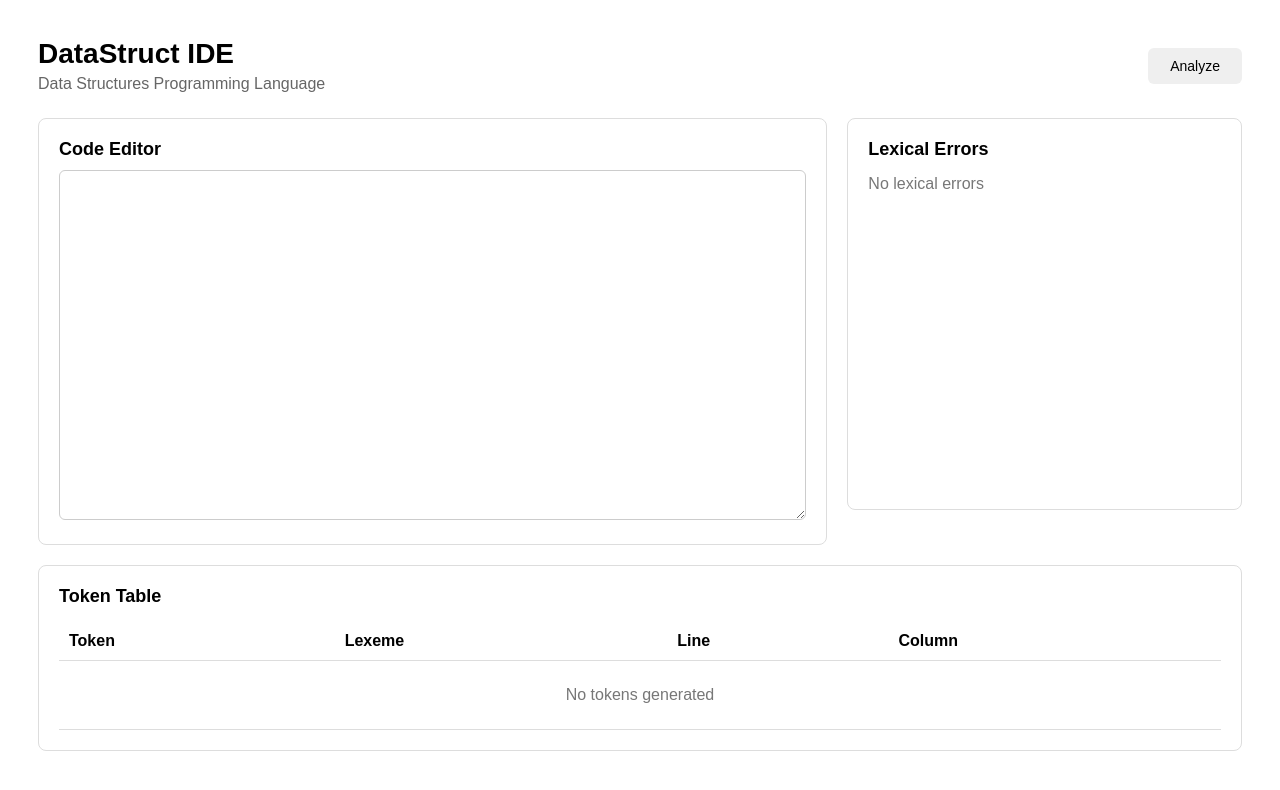
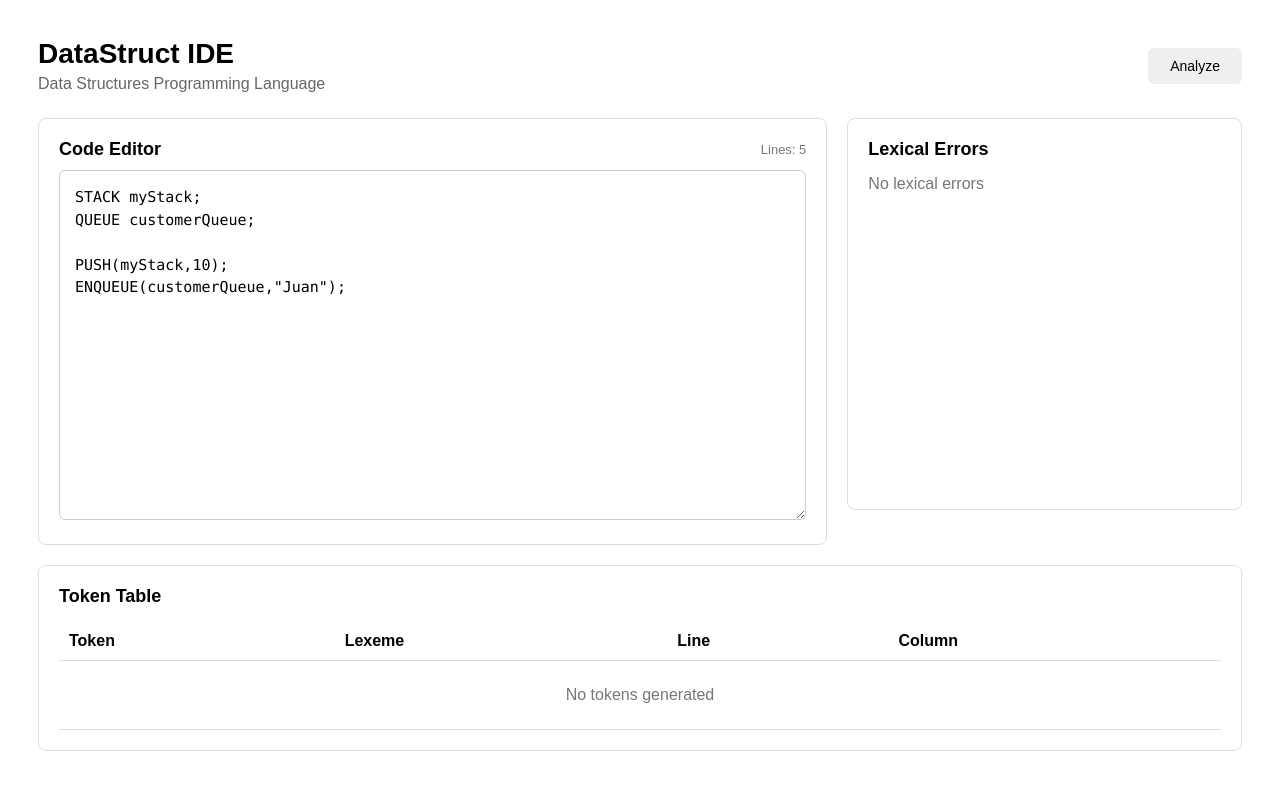
Before and after one commit to stephsaurio/DataStruct-IDE, an Angular app: page / in a window 1280 px wide. Shown: the top 790 px of the page. Built offline with nearby package versions, Linux system fonts and the light colour scheme.

Commit message:
addin line counter

```diff
--- a/src/app/components/code-editor/code-editor.css
+++ b/src/app/components/code-editor/code-editor.css
@@ -3,12 +3,20 @@
 }
 
 .editor-header {
+  display: flex;
+  justify-content: space-between;
+  align-items: center;
   margin-bottom: 10px;
 }
 
 .editor-header h2 {
   margin: 0;
   font-size: 18px;
+}
+
+.line-counter {
+  font-size: 13px;
+  color: #777;
 }
 
 .code-area {
@@ -18,6 +26,7 @@
 
   font-family: Consolas, monospace;
   font-size: 15px;
+  line-height: 1.5;
 
   border: 1px solid #ccc;
   border-radius: 6px;
--- a/src/app/components/code-editor/code-editor.html
+++ b/src/app/components/code-editor/code-editor.html
@@ -1,11 +1,18 @@
 <div class="editor-container">
+
   <div class="editor-header">
     <h2>Code Editor</h2>
+
+    <span class="line-counter">
+      Lines: {{ lineCount }}
+    </span>
   </div>
 
   <textarea
     class="code-area"
+    [(ngModel)]="codeContent"
     placeholder="Write your code here..."
     spellcheck="false">
   </textarea>
+
 </div>
--- a/src/app/components/code-editor/code-editor.ts
+++ b/src/app/components/code-editor/code-editor.ts
@@ -1,9 +1,25 @@
 import { Component } from '@angular/core';
+import { FormsModule } from '@angular/forms';
 
 @Component({
-  imports: [],
   selector: 'app-code-editor',
+  imports: [FormsModule],
+  templateUrl: './code-editor.html',
   styleUrl: './code-editor.css',
-  templateUrl: './code-editor.html',
 })
-export class CodeEditor {}
+export class CodeEditor {
+
+  codeContent = `STACK myStack;
+QUEUE customerQueue;
+
+PUSH(myStack,10);
+ENQUEUE(customerQueue,"Juan");`;
+
+  get lineCount(): number {
+    if (this.codeContent.length === 0) {
+      return 1;
+    }
+
+    return this.codeContent.split('\n').length;
+  }
+}
```
Also changed, not shown: 1 other file (tests, documents, lock files or other folders).
